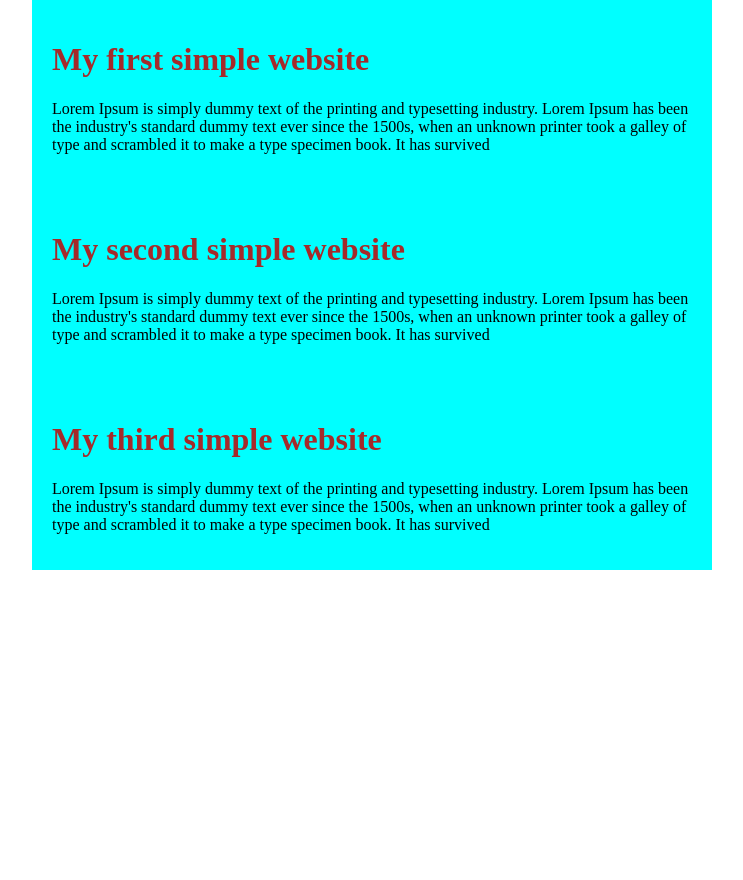
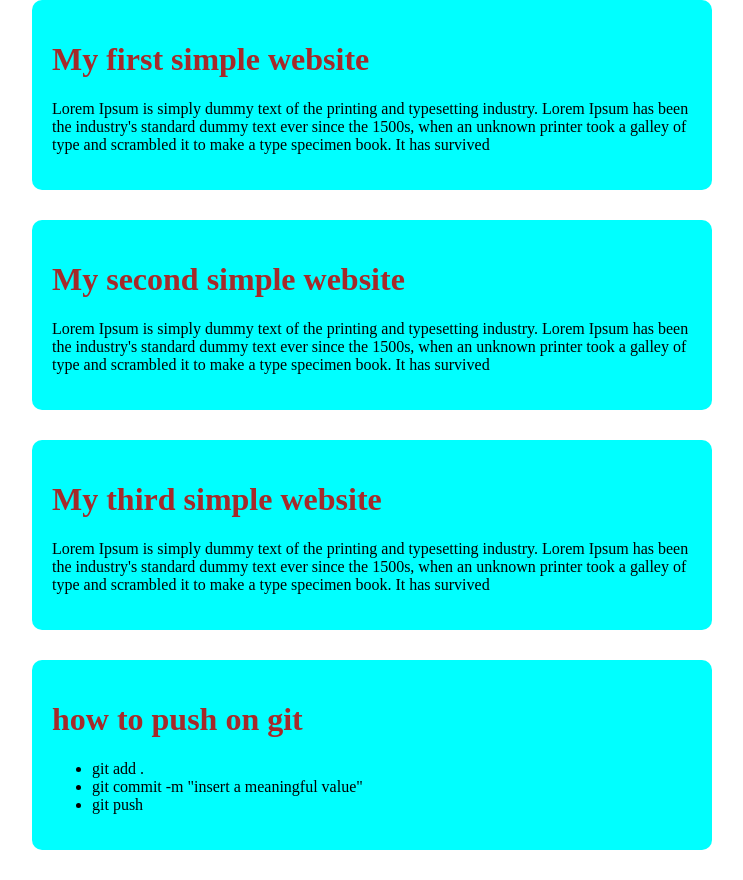
Before and after one commit to saemdev/simple-website, a plain HTML site: page index.html in a window 1280 px wide. Shown: the whole page, without its empty margins (68-811 px from the left). Before the commit the page ends 800 px from the top, so only its background shows below. Drawn offline with Linux system fonts and the light colour scheme.

Commit message:
abar change korlam

```diff
--- a/index.html
+++ b/index.html
@@ -20,6 +20,16 @@
             <h1> My third simple website </h1>
             <p>Lorem Ipsum is simply dummy text of the printing and typesetting industry. Lorem Ipsum has been the industry's standard dummy text ever since the 1500s, when an unknown printer took a galley of type and scrambled it to make a type specimen book. It has survived</p>
         </div>
+
+        <!-- git push direction -->
+        <div>
+            <h1>how to push on git</h1>
+            <ul>
+                <li>git add .</li>
+                <li>git commit -m "insert a meaningful value"</li>
+                <li>git push</li>
+            </ul>
+        </div>
     </header>
 </body>
 </html>
--- a/style.css
+++ b/style.css
@@ -8,5 +8,7 @@ div{
     background-color:aqua;
     width:50%;
     margin-left:100px;
+    margin-bottom:30px;
     padding:20px;
+    border-radius:10px;
 }
```
